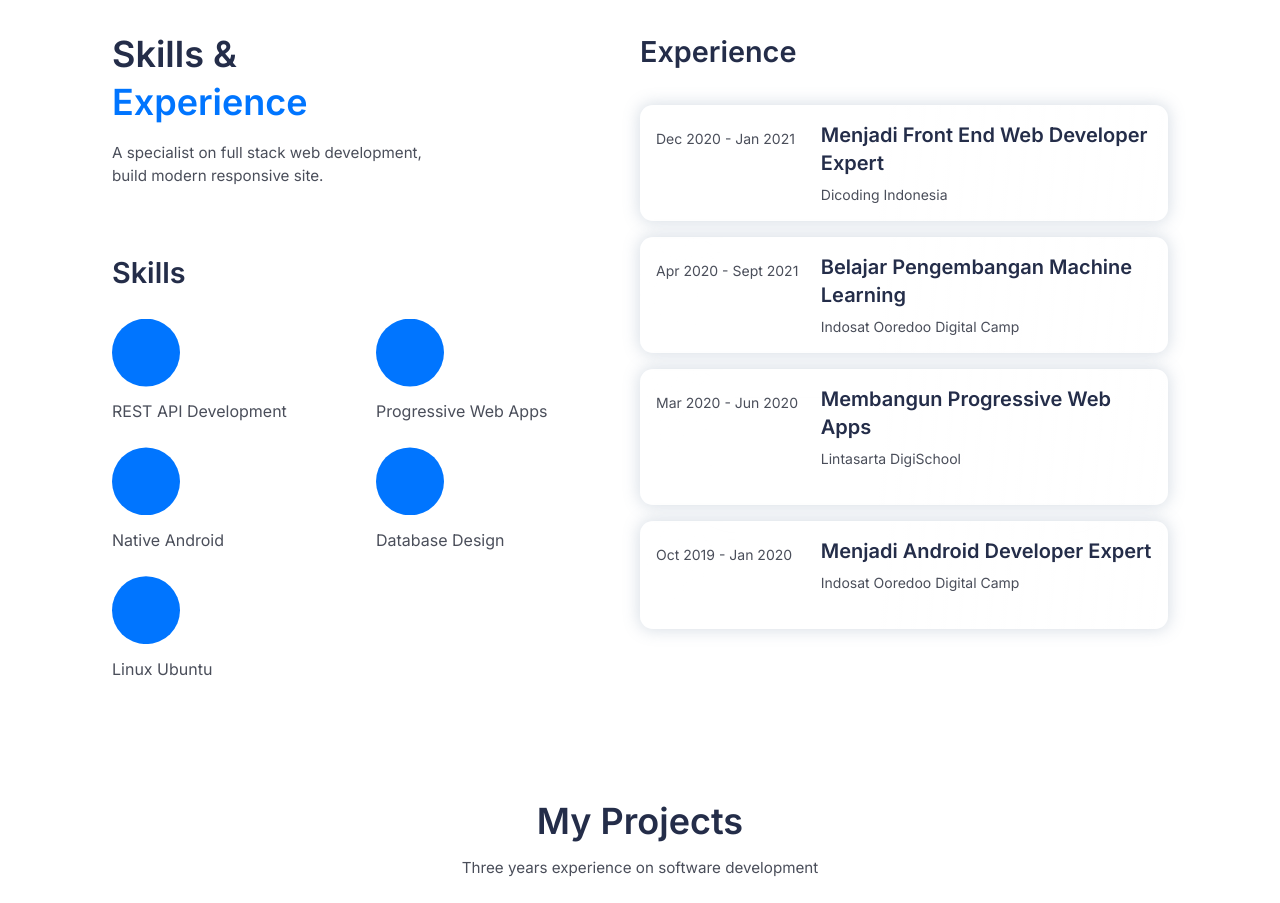
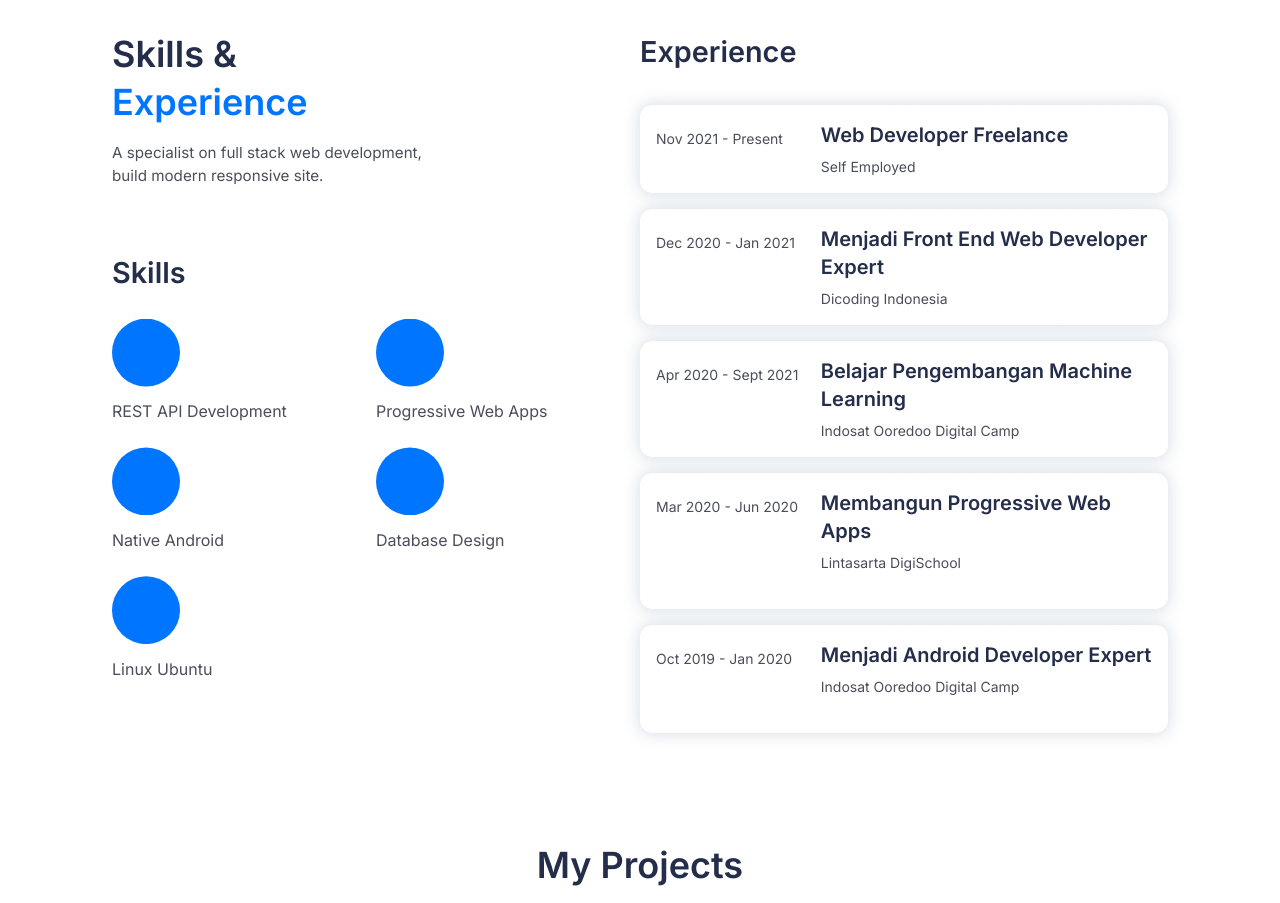
Before and after one commit to zavierferodova/zavierferodova.github.io, a React (Create React App) app: page / in a window 1280 px wide. Shown: the part 1280-2183 px from the top of the page. Built offline with nearby package versions, Linux system fonts and the light colour scheme; some icons are missing.

Commit message:
Add experience

```diff
--- a/src/pages/Home.tsx
+++ b/src/pages/Home.tsx
@@ -204,6 +204,15 @@ function App () {
             <div className={`${styles.experience_set}`}>
               <div className={`${styles.experience_card} mb-4`}>
                 <div className="w-[30%] flex-shrink-0">
+                  <div className={`${styles.date} text-xs md:text-sm mt-2`}>Nov 2021 - Present</div>
+                </div>
+                <div className="ml-4 w-[70%]">
+                  <div className={`${styles.role} text-base md:text-xl font-semibold`}>Web Developer Freelance</div>
+                  <div className={`${styles.company} text-xs md:text-sm mt-2`}>Self Employed</div>
+                </div>
+              </div>
+              <div className={`${styles.experience_card} mb-4`}>
+                <div className="w-[30%] flex-shrink-0">
                   <div className={`${styles.date} text-xs md:text-sm mt-2`}>Dec 2020 - Jan 2021</div>
                 </div>
                 <div className="ml-4 w-[70%]">
```
